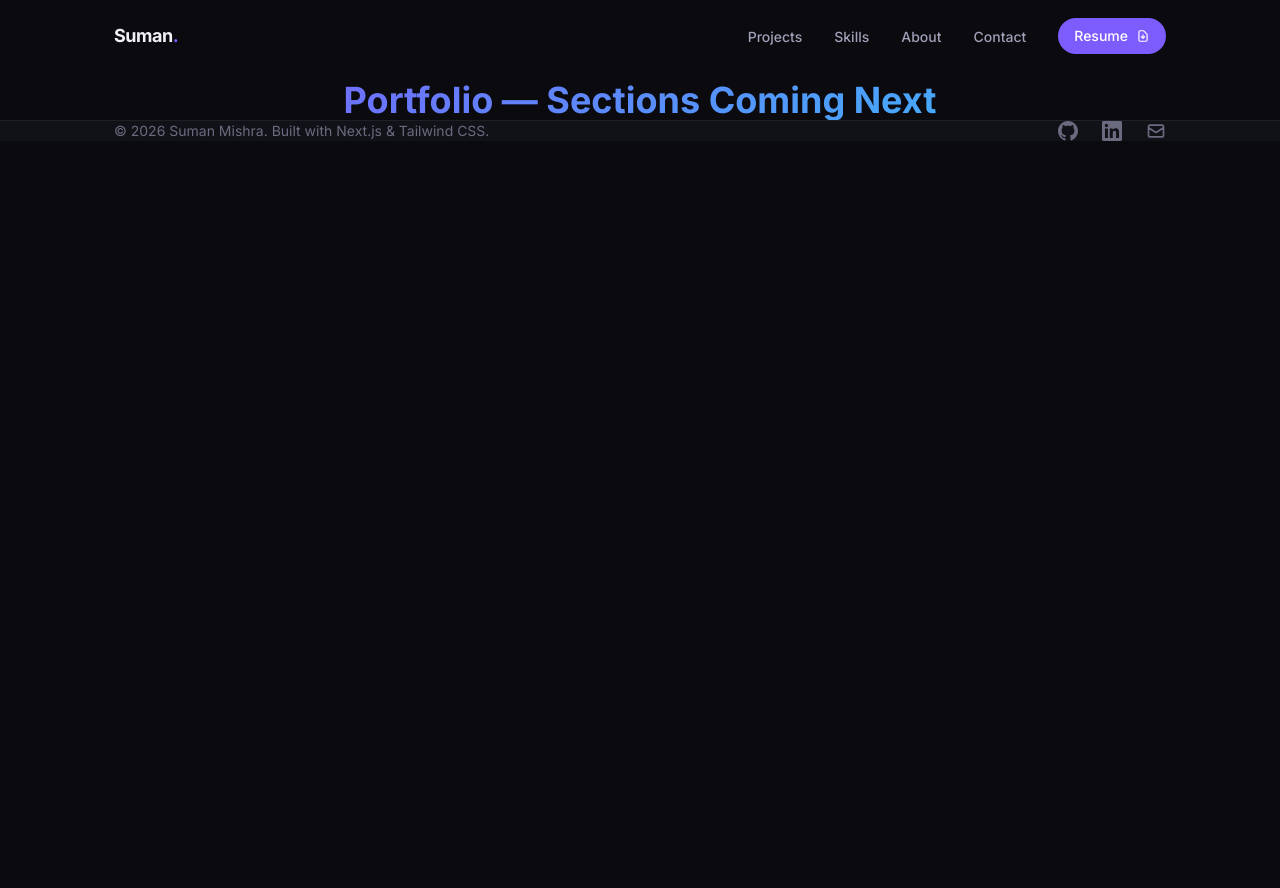
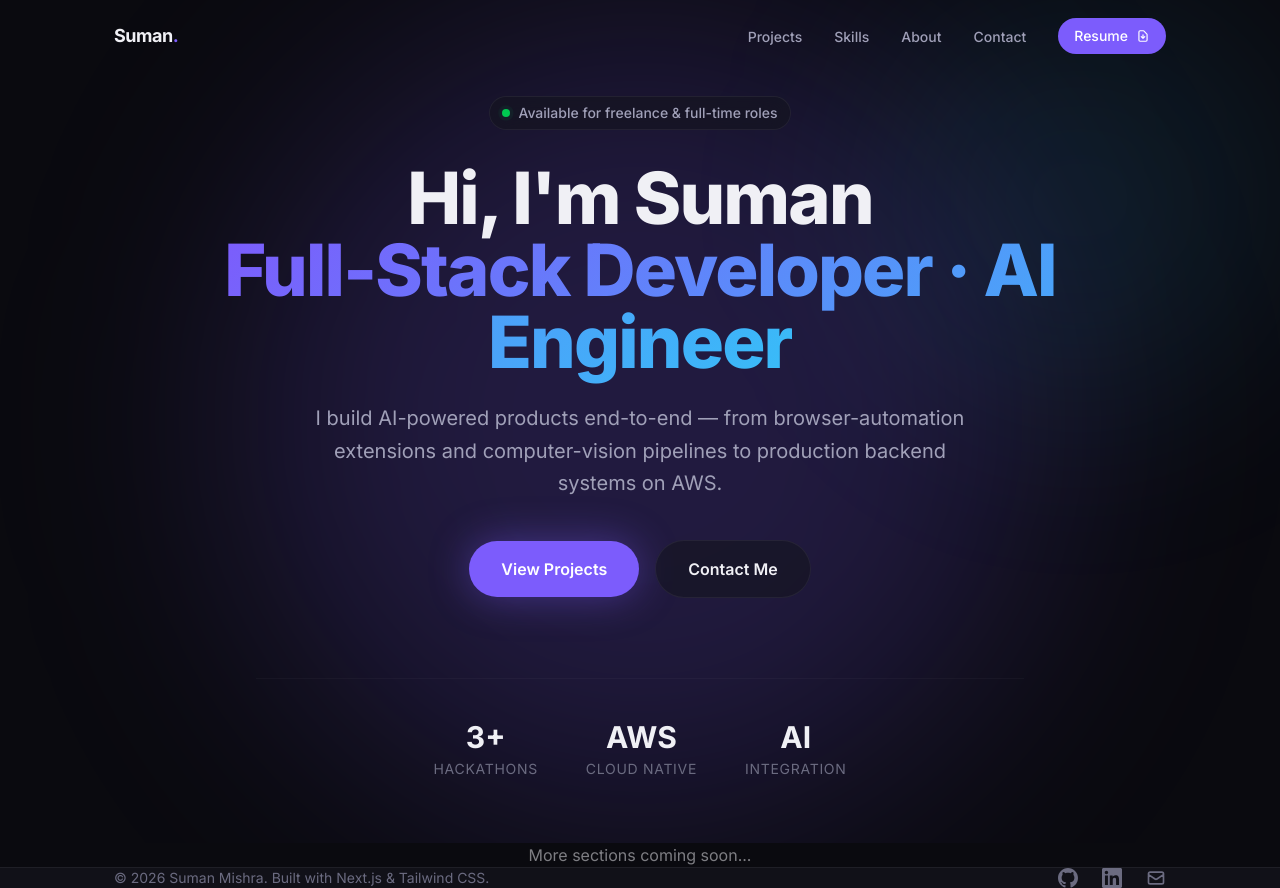
Before and after one commit to mishrasuman7/my-portfolio, a Next.js app: page / in a window 1280 px wide. Before the commit the page ends 800 px from the top, so only its background shows below. Built offline with nearby package versions, Linux system fonts and the light colour scheme.

Commit message:
feat: hero section

```diff
--- a/src/app/page.tsx
+++ b/src/app/page.tsx
@@ -1,15 +1,16 @@
 import Navbar from "@/components/ui/Navbar";
 import Footer from "@/components/ui/Footer";
+import Hero from "@/components/sections/Hero";
 
 export default function Home() {
   return (
     <>
       <Navbar />
-      <main className="flex-1 pt-20">
-        <div className="section-container py-32 text-center">
-          <h1 className="text-4xl font-bold gradient-text">
-            Portfolio — Sections Coming Next
-          </h1>
+      <main className="flex-1">
+        <Hero />
+        {/* Placeholder for future sections */}
+        <div className="section-container py-32 text-center opacity-50">
+          <p>More sections coming soon...</p>
         </div>
       </main>
       <Footer />
--- /dev/null
+++ b/src/components/sections/Hero.tsx
@@ -0,0 +1,65 @@
+import { siteConfig } from "@/lib/data";
+
+export default function Hero() {
+  return (
+    <section className="relative min-h-[90vh] flex items-center justify-center pt-24 pb-16 overflow-hidden">
+      {/* Background glow effects */}
+      <div className="absolute top-1/2 left-1/2 -translate-x-1/2 -translate-y-1/2 w-[800px] h-[800px] bg-accent/20 rounded-full blur-[120px] -z-10 pointer-events-none" />
+      <div className="absolute top-0 right-0 w-[400px] h-[400px] bg-accent-secondary/10 rounded-full blur-[100px] -z-10 pointer-events-none" />
+
+      <div className="section-container text-center flex flex-col items-center">
+        {/* Availability Badge */}
+        <div className="inline-flex items-center gap-2 px-3 py-1.5 rounded-full glass border-accent/20 mb-8 animate-fade-in-up" style={{ animationDelay: "0ms" }}>
+          <span className="relative flex h-2 w-2">
+            <span className="animate-ping absolute inline-flex h-full w-full rounded-full bg-green-400 opacity-75"></span>
+            <span className="relative inline-flex rounded-full h-2 w-2 bg-green-500"></span>
+          </span>
+          <span className="text-sm font-medium text-text-secondary">{siteConfig.availability}</span>
+        </div>
+
+        {/* Main Heading */}
+        <h1 className="text-5xl md:text-7xl font-extrabold tracking-tight mb-6 animate-fade-in-up" style={{ animationDelay: "100ms" }}>
+          Hi, I&apos;m <span className="text-text-primary">{siteConfig.name.split(" ")[0]}</span> <br className="hidden md:block" />
+          <span className="gradient-text">{siteConfig.role}</span>
+        </h1>
+
+        {/* Tagline */}
+        <p className="max-w-2xl text-lg md:text-xl text-text-secondary mb-10 leading-relaxed animate-fade-in-up" style={{ animationDelay: "200ms" }}>
+          {siteConfig.tagline}
+        </p>
+
+        {/* CTAs */}
+        <div className="flex flex-col sm:flex-row items-center gap-4 w-full sm:w-auto animate-fade-in-up" style={{ animationDelay: "300ms" }}>
+          <a
+            href="#projects"
+            className="w-full sm:w-auto px-8 py-4 rounded-full bg-accent text-white font-semibold shadow-[0_0_40px_rgba(124,92,252,0.4)] hover:shadow-[0_0_60px_rgba(124,92,252,0.6)] hover:bg-accent-hover hover:-translate-y-1 transition-all duration-300"
+          >
+            View Projects
+          </a>
+          <a
+            href="#contact"
+            className="w-full sm:w-auto px-8 py-4 rounded-full glass text-text-primary font-semibold hover:bg-white/5 transition-colors border border-border hover:border-border-hover"
+          >
+            Contact Me
+          </a>
+        </div>
+
+        {/* Trust Row / Quick Stats (Optional but good for portfolio) */}
+        <div className="mt-20 pt-10 border-t border-border/50 w-full max-w-3xl flex flex-wrap justify-center gap-x-12 gap-y-6 animate-fade-in-up text-text-tertiary" style={{ animationDelay: "400ms" }}>
+            <div className="flex flex-col items-center gap-1">
+                <span className="text-3xl font-bold text-text-primary">3+</span>
+                <span className="text-sm uppercase tracking-wider">Hackathons</span>
+            </div>
+            <div className="flex flex-col items-center gap-1">
+                <span className="text-3xl font-bold text-text-primary">AWS</span>
+                <span className="text-sm uppercase tracking-wider">Cloud Native</span>
+            </div>
+            <div className="flex flex-col items-center gap-1">
+                <span className="text-3xl font-bold text-text-primary">AI</span>
+                <span className="text-sm uppercase tracking-wider">Integration</span>
+            </div>
+        </div>
+      </div>
+    </section>
+  );
+}
```
